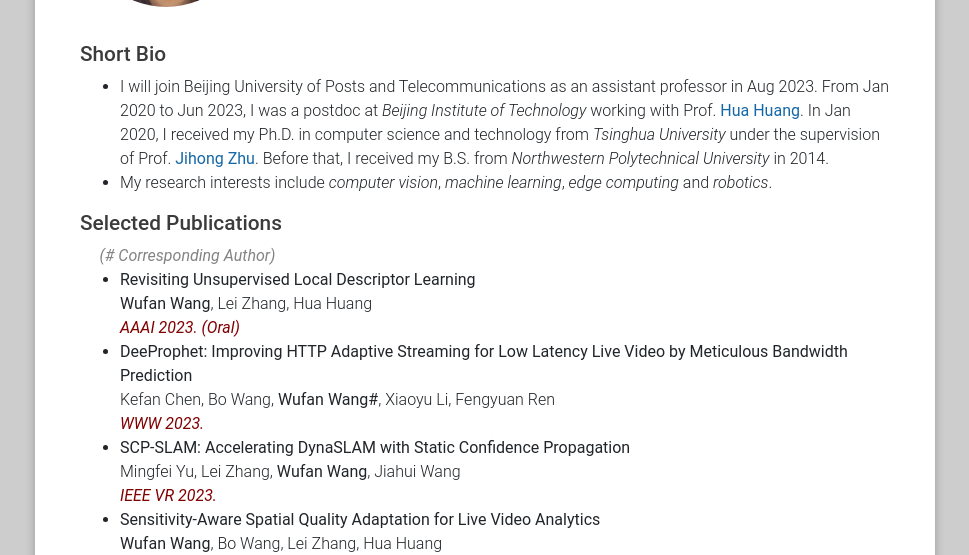
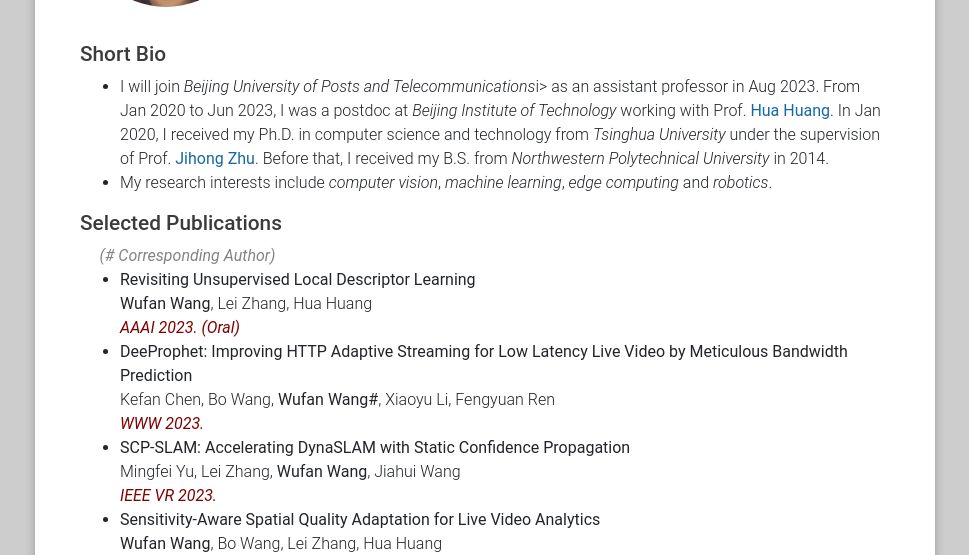
Before and after one commit to cswwf/cswwf.github.io, a plain HTML site: page index.html in a window 1280 px wide. Shown: the part 214-769 px from the top of the page, without its empty margins (155-1124 px from the left). Drawn offline with nearby package versions, Linux system fonts and the light colour scheme.

Commit message:
Update index.html

```diff
--- a/index.html
+++ b/index.html
@@ -236,7 +236,7 @@ $(document).ready(function() {
 <h2>Short Bio</h2>
 <ul>
 <li>
-	I will join Beijing University of Posts and Telecommunications as an assistant professor in Aug 2023. From Jan 2020 to Jun 2023, I was a postdoc at <i>Beijing Institute of Technology</i> working with Prof. <b><a href="https://vmcl.bnu.edu.cn/group/teacher/teacher01.html">Hua Huang</a></b>.  In Jan 2020, I received my Ph.D. in computer science and technology from <i>Tsinghua University</i> under the supervision of Prof. <b><a href="http://faculty.dpi.tsinghua.edu.cn/jhzhu.html">Jihong Zhu</a></b>. Before that, I received my B.S. from <i>Northwestern Polytechnical University</i> in 2014.
+	I will join <i>Beijing University of Posts and Telecommunications</i>i> as an assistant professor in Aug 2023. From Jan 2020 to Jun 2023, I was a postdoc at <i>Beijing Institute of Technology</i> working with Prof. <b><a href="https://vmcl.bnu.edu.cn/group/teacher/teacher01.html">Hua Huang</a></b>.  In Jan 2020, I received my Ph.D. in computer science and technology from <i>Tsinghua University</i> under the supervision of Prof. <b><a href="http://faculty.dpi.tsinghua.edu.cn/jhzhu.html">Jihong Zhu</a></b>. Before that, I received my B.S. from <i>Northwestern Polytechnical University</i> in 2014.
 </li>
 <li>
 	My research interests include <i>computer vision</i>, <i>machine learning</i>, <i>edge computing</i> and <i>robotics</i>.
```
